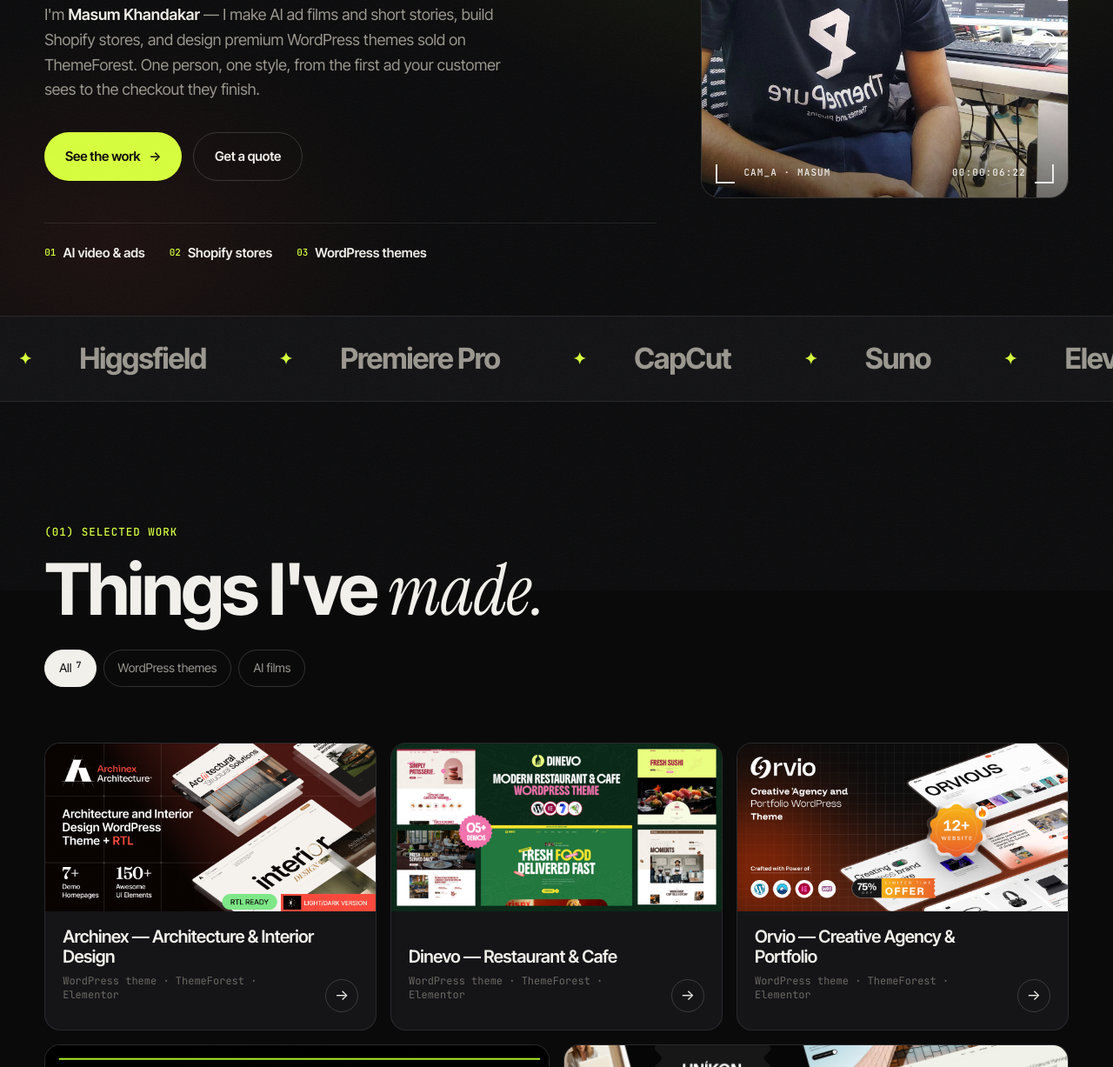
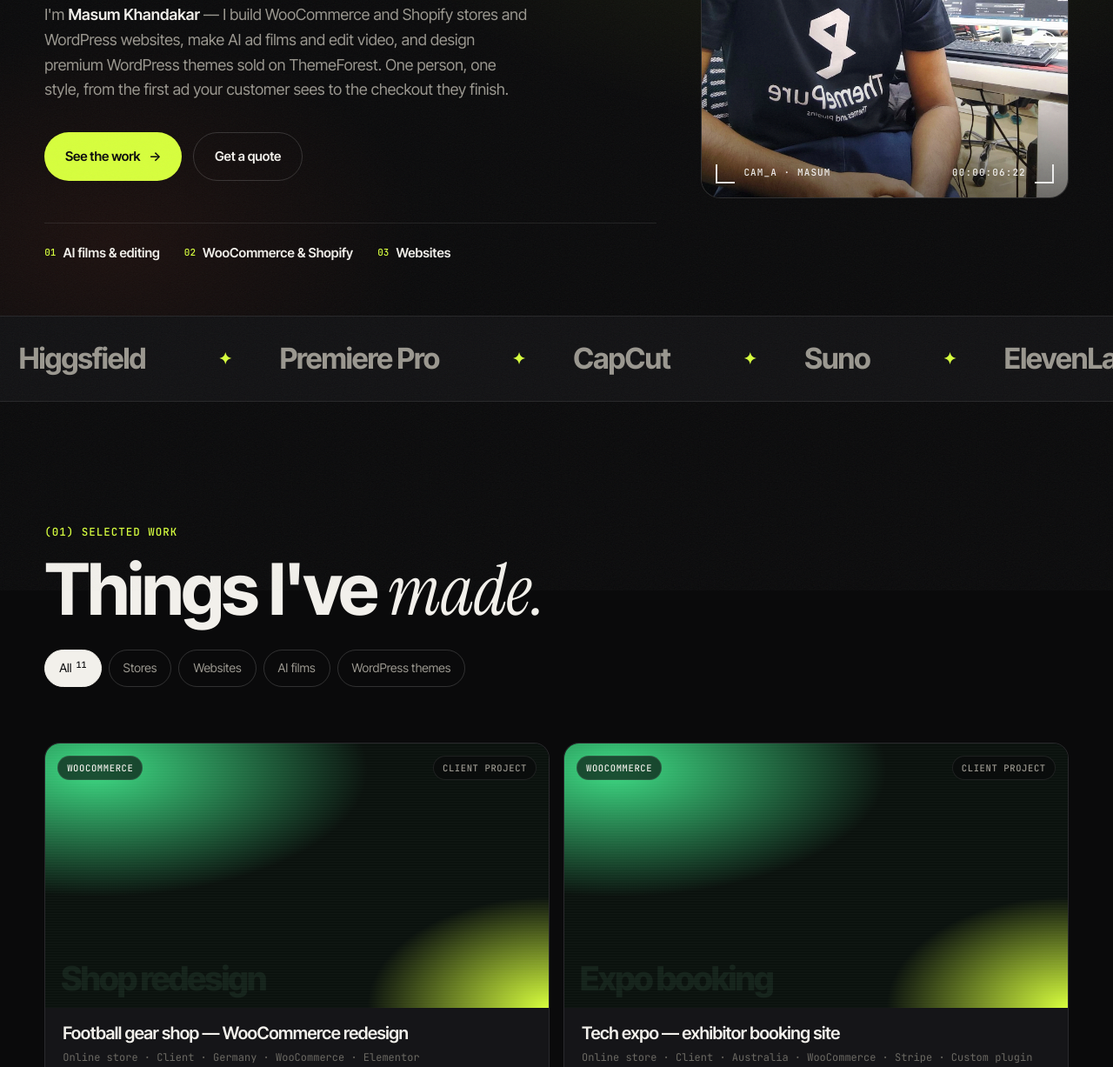
Before and after one commit to masum4/masum4.github.io, a plain HTML site: page index.html in a window 1280 px wide. Shown: the part 505-1732 px from the top of the page at 87% size. Drawn offline with Linux system fonts and the light colour scheme.

Commit message:
Add WooCommerce, video editing and client case studies
Reposition services around WooCommerce/Shopify stores, AI films and video
editing, and websites. Add four anonymised client case studies with summaries,
store/web filters, a reviews section (hidden while empty) and a platform FAQ.

Co-Authored-By: Claude Opus 5.5 <noreply@anthropic.com>

```diff
--- a/content.js
+++ b/content.js
@@ -25,7 +25,8 @@ window.SITE = {
   ],
 
   /* Projects ------------------------------------------------
-     type:   "theme" | "film" | "ad" | "shopify" | "web"
+     type:   "theme" | "film" | "ad" | "store" | "web"
+     summary: optional one-line case study shown on the card
      format: "16:9" | "9:16"
      video:  YouTube link (watch, youtu.be or shorts) — plays in a popup
      link:   any live URL (ThemeForest, store, website, Facebook post)
@@ -36,6 +37,16 @@ window.SITE = {
      Leave video and link empty and the card shows "In production".
      Filter buttons with no projects hide themselves.               */
   projects: [
+    /* Client work: titles name the industry, not the client.
+       Add link: "https://..." only once the client is happy to be shown. */
+    { title: "Football gear shop — WooCommerce redesign", type: "store", format: "WooCommerce", size: "half", poster: "Shop redesign", client: "Client · Germany", tools: "WooCommerce · Elementor", cta: "Client project",
+      summary: "Put a 17-screen redesign onto a live German store without closing it, cut unneeded plugins for speed, and left pages the owner can edit himself.", link: "", thumb: "" },
+    { title: "Tech expo — exhibitor booking site", type: "store", format: "WooCommerce", size: "half", poster: "Expo booking", client: "Client · Australia", tools: "WooCommerce · Stripe · Custom plugin", cta: "Client project",
+      summary: "One-page event site with paid exhibitor packages, limited slots with live counters, bank-transfer holds and a settings screen the organiser runs alone.", link: "", thumb: "" },
+    { title: "Visa agency — SEO & WordPress clean-up", type: "web", format: "WordPress", size: "half", poster: "SEO audit", client: "Client · Switzerland", tools: "WordPress · Yoast · Elementor", cta: "Client project",
+      summary: "SEO audit, then the fixes on the live site: indexing, titles and headings, dead links, redirects and a WhatsApp-first landing page for their main market.", link: "", thumb: "" },
+    { title: "AI trading platform — landing page", type: "web", format: "WordPress", size: "half", poster: "Landing page", client: "Client · UAE", tools: "WordPress · Brand assets", cta: "Client project",
+      summary: "Landing page, logo files and launch setup: hosting, domain, business email and a WhatsApp contact button.", link: "", thumb: "" },
     { title: "Archinex — Architecture & Interior Design", type: "theme", format: "WordPress", poster: "Archinex", client: "ThemeForest", tools: "Elementor", cta: "View on ThemeForest",
       link: "https://themeforest.net/item/archinex-modern-architecture-interior-design-wordpress-theme/65116521", thumb: "assets/work/archinex.png" },
     { title: "Dinevo — Restaurant & Cafe", type: "theme", format: "WordPress", poster: "Dinevo", client: "ThemeForest", tools: "Elementor", cta: "View on ThemeForest",
@@ -55,29 +66,34 @@ window.SITE = {
   /* Starting prices are optional. Leave "" to show "Ask for a quote". */
   services: [
     {
-      id: "video", tag: "01 / Motion", title: "AI video & ad films",
-      blurb: "Scroll-stopping ads, product films and reels — script, AI generation, edit, sound and delivery.",
-      items: ["TVC-style brand films (16:9)", "Facebook / Instagram ads (9:16)", "UGC & avatar videos", "Reels, Shorts & TikTok edits"],
+      id: "video", tag: "01 / Motion", title: "AI films & video editing",
+      blurb: "Scroll-stopping ads, AI films and clean edits — script, AI generation, edit, sound and delivery.",
+      items: ["AI ad films & brand stories (16:9)", "Facebook / Instagram ads (9:16)", "Video editing — YouTube, reels, podcasts", "Reels, Shorts & TikTok edits"],
       price: "",
     },
     {
-      id: "shopify", tag: "02 / Commerce", title: "Shopify stores",
-      blurb: "Stores that are ready to sell on day one — products, variants, shipping, payments and a clean theme.",
-      items: ["Store setup from zero", "Theme customisation", "Product pages that convert", "Shipping, tax & payment setup"],
+      id: "store", tag: "02 / Commerce", title: "WooCommerce & Shopify stores",
+      blurb: "Stores that are ready to sell on day one — products, variants, shipping, payments and a fast, clean design.",
+      items: ["WooCommerce stores from zero", "Redesigns of live stores — no downtime", "Shopify setup & theme customisation", "Payments, shipping, tax & speed"],
       price: "",
     },
     {
-      id: "web", tag: "03 / Web", title: "WordPress themes & websites",
-      blurb: "I design and build premium WordPress themes sold on ThemeForest — and custom sites for businesses.",
-      items: ["Custom WordPress & Elementor sites", "Theme customisation & setup", "Landing pages", "Speed, SEO basics & deploy"],
+      id: "web", tag: "03 / Web", title: "Websites & WordPress",
+      blurb: "Custom business sites and landing pages — from the same hands that build premium themes for ThemeForest.",
+      items: ["Custom WordPress & Elementor sites", "Landing pages that convert", "SEO fixes & site clean-up", "Hosting, domain, email & deploy"],
       price: "",
     },
   ],
 
+  /* Client reviews. Paste them word for word. Leave the list empty to hide the section.
+     { quote: "...", name: "First name", where: "Germany · WooCommerce redesign" } */
+  testimonials: [],
+
   faq: [
+    { q: "WooCommerce or Shopify — which should I pick?", a: "WooCommerce if you want to own everything and avoid monthly app fees; Shopify if you want the simplest hosted setup. Tell me your products and budget and I'll recommend one honestly." },
     { q: "How long does an ad video take?", a: "A 15–30 second ad usually takes 2–4 days from approved script to final file. Rush delivery is possible for small edits." },
     { q: "Do you write the script too?", a: "Yes. Send your product and your goal; I write the hook, script and shot list, and you approve it before anything is generated." },
-    { q: "Can you build the store AND make the launch videos?", a: "That's the point. The Launch Kit combines a Shopify store with matching ad creatives, so the brand looks the same from the ad to the checkout." },
+    { q: "Can you build the store AND make the launch videos?", a: "That's the point. The Launch Kit combines a WooCommerce or Shopify store with matching ad creatives, so the brand looks the same from the ad to the checkout." },
     { q: "How many revisions do I get?", a: "Two rounds of revisions are included on every project. Small text or music changes don't count as a round." },
     { q: "How do we pay?", a: "50% to start, 50% on delivery. bKash, Nagad and bank transfer for local clients; Payoneer or Wise for international." },
   ],
--- a/index.html
+++ b/index.html
@@ -3,10 +3,10 @@
 <head>
   <meta charset="utf-8" />
   <meta name="viewport" content="width=device-width, initial-scale=1" />
-  <title>Masum Khandakar — WordPress Themes, AI Video & Shopify</title>
-  <meta name="description" content="Masum Khandakar designs premium WordPress themes on ThemeForest, makes AI ad films and short stories, and builds Shopify stores." />
+  <title>Masum Khandakar — WooCommerce Stores, Websites & AI Video</title>
+  <meta name="description" content="Masum Khandakar builds WooCommerce and Shopify stores and WordPress websites, makes AI ad films and edits video, and designs premium themes on ThemeForest." />
   <meta name="theme-color" content="#0a0a0b" />
-  <meta property="og:title" content="Masum Khandakar — AI Video, Shopify & Web" />
+  <meta property="og:title" content="Masum Khandakar — WooCommerce, Web & AI Video" />
   <meta property="og:description" content="Ads that stop the scroll. Stores that close the sale." />
   <meta property="og:type" content="website" />
   <meta property="og:url" content="https://masum4.github.io/" />
@@ -54,15 +54,15 @@
           <span class="line">the scroll.</span>
           <span class="line">Stores that <em class="accent-text">sell.</em></span>
         </h1>
-        <p class="hero-sub reveal">I'm <strong>Masum Khandakar</strong> — I make AI ad films and short stories, build Shopify stores, and design premium WordPress themes sold on ThemeForest. One person, one style, from the first ad your customer sees to the checkout they finish.</p>
+        <p class="hero-sub reveal">I'm <strong>Masum Khandakar</strong> — I build WooCommerce and Shopify stores and WordPress websites, make AI ad films and edit video, and design premium WordPress themes sold on ThemeForest. One person, one style, from the first ad your customer sees to the checkout they finish.</p>
         <div class="hero-cta reveal">
           <a href="#work" class="btn btn-accent magnetic">See the work <span aria-hidden="true">→</span></a>
           <a href="#contact" class="btn btn-ghost magnetic">Get a quote</a>
         </div>
         <ul class="hero-tracks reveal" aria-label="What I do">
-          <li><span>01</span>AI video & ads</li>
-          <li><span>02</span>Shopify stores</li>
-          <li><span>03</span>WordPress themes</li>
+          <li><span>01</span>AI films & editing</li>
+          <li><span>02</span>WooCommerce & Shopify</li>
+          <li><span>03</span>Websites</li>
         </ul>
       </div>
 
@@ -82,8 +82,8 @@
     <!-- ============ MARQUEE ============ -->
     <div class="marquee" aria-label="Tools I use">
       <div class="marquee-track">
-        <span>Seedance</span><span>Kling</span><span>Veo</span><span>Higgsfield</span><span>Premiere Pro</span><span>CapCut</span><span>Suno</span><span>ElevenLabs</span><span>Shopify</span><span>WordPress</span><span>Elementor</span><span>HTML / CSS / JS</span><span>Figma</span>
-        <span aria-hidden="true">Seedance</span><span aria-hidden="true">Kling</span><span aria-hidden="true">Veo</span><span aria-hidden="true">Higgsfield</span><span aria-hidden="true">Premiere Pro</span><span aria-hidden="true">CapCut</span><span aria-hidden="true">Suno</span><span aria-hidden="true">ElevenLabs</span><span aria-hidden="true">Shopify</span><span aria-hidden="true">WordPress</span><span aria-hidden="true">Elementor</span><span aria-hidden="true">HTML / CSS / JS</span><span aria-hidden="true">Figma</span>
+        <span>Seedance</span><span>Kling</span><span>Veo</span><span>Higgsfield</span><span>Premiere Pro</span><span>CapCut</span><span>Suno</span><span>ElevenLabs</span><span>WooCommerce</span><span>Shopify</span><span>WordPress</span><span>Elementor</span><span>HTML / CSS / JS</span><span>Figma</span>
+        <span aria-hidden="true">Seedance</span><span aria-hidden="true">Kling</span><span aria-hidden="true">Veo</span><span aria-hidden="true">Higgsfield</span><span aria-hidden="true">Premiere Pro</span><span aria-hidden="true">CapCut</span><span aria-hidden="true">Suno</span><span aria-hidden="true">ElevenLabs</span><span aria-hidden="true">WooCommerce</span><span aria-hidden="true">Shopify</span><span aria-hidden="true">WordPress</span><span aria-hidden="true">Elementor</span><span aria-hidden="true">HTML / CSS / JS</span><span aria-hidden="true">Figma</span>
       </div>
     </div>
 
@@ -94,11 +94,11 @@
         <h2 class="reveal">Things I've <em>made.</em></h2>
         <div class="filters reveal" role="tablist" aria-label="Filter projects">
           <button role="tab" aria-selected="true" data-filter="all">All <sup id="count-all"></sup></button>
-          <button role="tab" aria-selected="false" data-filter="theme">WordPress themes</button>
+          <button role="tab" aria-selected="false" data-filter="store">Stores</button>
+          <button role="tab" aria-selected="false" data-filter="web">Websites</button>
           <button role="tab" aria-selected="false" data-filter="film">AI films</button>
           <button role="tab" aria-selected="false" data-filter="ad">Ads & reels</button>
-          <button role="tab" aria-selected="false" data-filter="shopify">Shopify</button>
-          <button role="tab" aria-selected="false" data-filter="web">Web</button>
+          <button role="tab" aria-selected="false" data-filter="theme">WordPress themes</button>
         </div>
       </div>
       <div class="work-grid" id="work-grid"></div>
@@ -117,7 +117,7 @@
         <div class="kit-copy">
           <p class="kicker">Bundle</p>
           <h3>The <em>Launch Kit</em></h3>
-          <p>A ready-to-sell Shopify store plus three ad creatives made for it. Your customer sees the ad, taps, and lands on a store that matches — same colours, same voice, same product shots.</p>
+          <p>A ready-to-sell WooCommerce or Shopify store plus three ad creatives made for it. Your customer sees the ad, taps, and lands on a store that matches — same colours, same voice, same product shots.</p>
         </div>
         <ol class="kit-flow" aria-label="Launch Kit flow">
           <li><span>Ad</span>Hook video in the feed</li>
@@ -126,6 +126,15 @@
         </ol>
         <a href="#contact" class="btn btn-accent magnetic">Ask about the Launch Kit</a>
       </article>
+    </section>
+
+    <!-- ============ REVIEWS (hidden while empty) ============ -->
+    <section class="section" id="reviews" hidden>
+      <div class="section-head">
+        <p class="kicker reveal">Kind words</p>
+        <h2 class="reveal">What clients <em>say.</em></h2>
+      </div>
+      <div class="reviews" id="reviews-list"></div>
     </section>
 
     <!-- ============ PROCESS ============ -->
@@ -151,7 +160,7 @@
         </div>
         <div class="about-body">
           <p class="reveal big">I'm a creator from Bangladesh who works where content meets commerce.</p>
-          <p class="reveal">I design and build premium WordPress themes — Archinex, Dinevo, Orvio, Feux and Unikon are all live on ThemeForest. I also make AI-powered ad films and short stories, and build the Shopify stores those ads point to. I learn by shipping — every tool on this page is one I use on real work, and I keep adding new ones as AI video moves forward.</p>
+          <p class="reveal">I design and build premium WordPress themes — Archinex, Dinevo, Orvio, Feux and Unikon are all live on ThemeForest. I also make AI-powered ad films and short stories, and build the WooCommerce and Shopify stores and websites those ads point to, for clients in Germany, Switzerland, Australia and the UAE. I learn by shipping — every tool on this page is one I use on real work, and I keep adding new ones as AI video moves forward.</p>
           <p class="reveal">I care about three things: a hook in the first two seconds, a page that loads fast on a cheap phone, and a client who knows exactly what's happening at every step.</p>
           <dl class="facts reveal">
             <div><dt>Based in</dt><dd id="fact-loc">Bangladesh</dd></div>
@@ -182,7 +191,8 @@
           <fieldset>
             <legend>I need</legend>
             <label class="chip"><input type="checkbox" name="need" value="AI video / ad" checked /><span>AI video / ad</span></label>
-            <label class="chip"><input type="checkbox" name="need" value="Shopify store" /><span>Shopify store</span></label>
+            <label class="chip"><input type="checkbox" name="need" value="Video editing" /><span>Video editing</span></label>
+            <label class="chip"><input type="checkbox" name="need" value="Online store" /><span>Online store</span></label>
             <label class="chip"><input type="checkbox" name="need" value="Website" /><span>Website</span></label>
             <label class="chip"><input type="checkbox" name="need" value="Launch Kit" /><span>Launch Kit</span></label>
           </fieldset>
--- a/main.js
+++ b/main.js
@@ -34,11 +34,12 @@
   requestAnimationFrame(runTc);
 
   /* ---------- work ---------- */
-  const TYPES = { theme: "WordPress theme", film: "AI film", ad: "Ad / reel", shopify: "Shopify", web: "Website" };
+  const TYPES = { theme: "WordPress theme", film: "AI film", ad: "Ad / reel", store: "Online store", shopify: "Online store", web: "Website" };
   const POSTERS = {
     theme: "radial-gradient(80% 90% at 85% 15%, #d7ff3c 0%, transparent 55%), radial-gradient(70% 80% at 0% 100%, #2b6bff 0%, transparent 60%), #0c0e12",
     film: "radial-gradient(80% 90% at 20% 20%, #ff5a36 0%, transparent 60%), radial-gradient(70% 80% at 90% 90%, #5b5bff 0%, transparent 60%), #120b14",
     ad: "radial-gradient(80% 70% at 80% 10%, #d7ff3c 0%, transparent 55%), radial-gradient(70% 70% at 10% 100%, #ff3c8e 0%, transparent 60%), #0f1210",
+    store: "radial-gradient(90% 80% at 10% 10%, #3ddc84 0%, transparent 60%), radial-gradient(60% 70% at 100% 100%, #d7ff3c 0%, transparent 60%), #0b120e",
     shopify: "radial-gradient(90% 80% at 10% 10%, #3ddc84 0%, transparent 60%), radial-gradient(60% 70% at 100% 100%, #d7ff3c 0%, transparent 60%), #0b120e",
     web: "radial-gradient(80% 80% at 90% 10%, #5b9bff 0%, transparent 60%), radial-gradient(60% 60% at 0% 100%, #ff5a36 0%, transparent 60%), #0b0d14",
   };
@@ -61,13 +62,14 @@
       <article class="card reveal ${tall ? "tall" : ""} ${size}" data-type="${esc(p.type)}">
         <div class="card-media">
           ${thumb ? `<img src="${esc(thumb)}" alt="" loading="lazy" />` : `<div class="poster" style="background:${POSTERS[p.type] || POSTERS.film}"><span class="poster-label">${esc(p.poster || TYPES[p.type] || "")}</span></div>`}
-          ${thumb ? "" : `<div class="card-badges"><span class="badge">${esc(p.format || "")}</span><span class="badge ${live ? "live" : "soon"}">${live ? esc(p.cta || (vid ? "▶ Watch" : "● Live")) : "In production"}</span></div>`}
+          ${thumb ? "" : `<div class="card-badges"><span class="badge">${esc(p.format || "")}</span><span class="badge ${live ? "live" : "soon"}">${live ? esc(p.cta || (vid ? "▶ Watch" : "● Live")) : esc(p.cta || "In production")}</span></div>`}
           ${vid ? `<span class="play" aria-hidden="true"><svg width="20" height="20" viewBox="0 0 24 24" fill="currentColor"><path d="M7 4.5v15l13-7.5z"/></svg></span>` : ""}
         </div>
         <div class="card-body">
           <div>
             <h3>${esc(p.title)}</h3>
             <p class="card-meta">${esc([TYPES[p.type], p.client, p.tools].filter(Boolean).join(" · "))}</p>
+            ${p.summary ? `<p class="card-summary">${esc(p.summary)}</p>` : ""}
           </div>
           ${live ? `<span class="card-arrow" aria-hidden="true">→</span>` : ""}
         </div>
@@ -108,6 +110,15 @@
       <ul>${(s.items || []).map(i => `<li>${esc(i)}</li>`).join("")}</ul>
       <p class="price">${s.price ? `Starting at <b>${esc(s.price)}</b>` : "Ask for a quote →"}</p>
     </article>`).join("");
+
+  /* ---------- reviews ---------- */
+  const T = S.testimonials || [];
+  if (T.length) {
+    $("#reviews").hidden = false;
+    $("#reviews-list").innerHTML = T.map(t => `
+      <figure class="review reveal"><blockquote>“${esc(t.quote)}”</blockquote>
+      <figcaption><strong>${esc(t.name)}</strong>${t.where ? ` <span class="dim">· ${esc(t.where)}</span>` : ""}</figcaption></figure>`).join("");
+  }
 
   /* ---------- faq ---------- */
   $("#faq-list").innerHTML = (S.faq || []).map(f => `
--- a/styles.css
+++ b/styles.css
@@ -347,3 +347,10 @@ h2 em, h1 em { color: var(--text); }
 @media (max-width: 1020px) {
   .viewfinder.has-photo { aspect-ratio: 4 / 5; max-width: 460px; width: 100%; }
 }
+
+/* ---------- case-study summary + reviews ---------- */
+.card-summary { margin: 10px 0 0; color: var(--muted); font-size: 14.5px; line-height: 1.5; max-width: 52ch; }
+.reviews { display: grid; grid-template-columns: repeat(auto-fit, minmax(min(100%, 300px), 1fr)); gap: 16px; }
+.review { margin: 0; padding: 28px; border: 1px solid var(--line); border-radius: 20px; background: var(--bg-2); display: flex; flex-direction: column; justify-content: space-between; gap: 20px; }
+.review blockquote { margin: 0; font-family: var(--serif); font-size: clamp(20px, 1.8vw, 24px); line-height: 1.3; }
+.review figcaption { font-size: 14px; }
```
